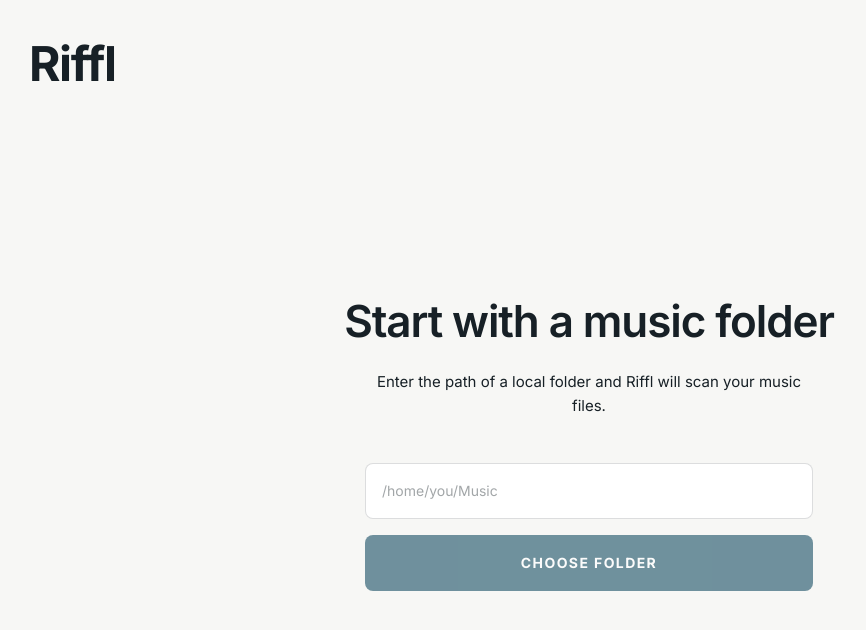
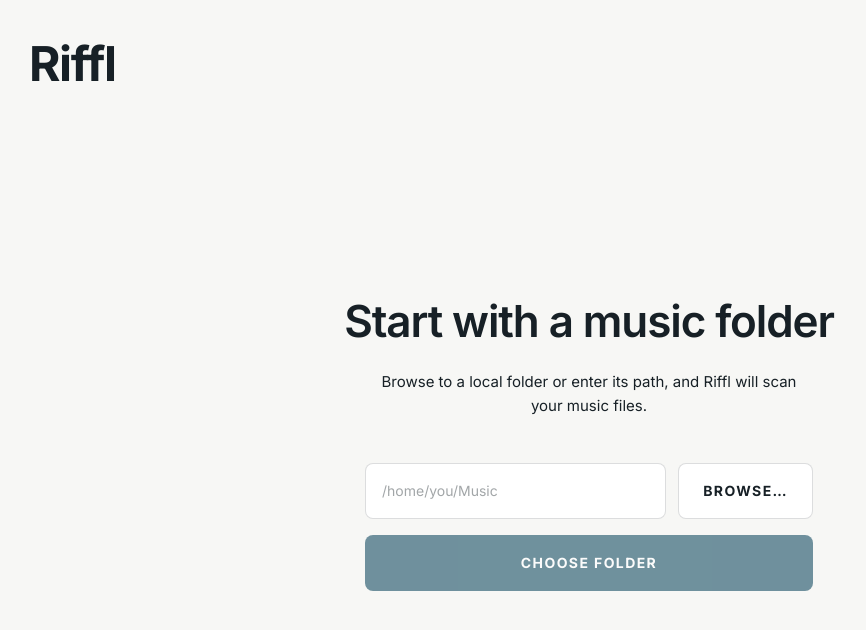
Before and after one commit to ItokianaRAKT/riffl-frontend, a React (Vite) app: page / in a window 1280 px wide. Shown: the top 630 px of the page, without its empty margins (51-917 px from the left). Built offline with nearby package versions, Linux system fonts and the light colour scheme.

Commit message:
feat: open the folder picker from the home screen

```diff
--- a/src/components/InitialEmptyState.tsx
+++ b/src/components/InitialEmptyState.tsx
@@ -1,4 +1,5 @@
-import type { FormEvent } from "react";
+import { useState, type FormEvent } from "react";
+import FolderPicker from "./FolderPicker";
 
 interface InitialEmptyStateProps {
   value: string;
@@ -15,6 +16,8 @@
   onChange,
   onSubmit,
 }: InitialEmptyStateProps) {
+  const [pickerOpen, setPickerOpen] = useState(false);
+
   const handleSubmit = (event: FormEvent<HTMLFormElement>) => {
     event.preventDefault();
     if (scanning || !value.trim()) return;
@@ -27,13 +30,15 @@
         Start with a music folder
       </h1>
       <p className="mt-6 max-w-md text-[15px] leading-relaxed text-ink">
-        Enter the path of a local folder and Riffl will scan your music files.
+        Browse to a local folder or enter its path, and Riffl will scan your
+        music files.
       </p>
 
       <form
         onSubmit={handleSubmit}
         className="mt-11 flex w-full max-w-md flex-col items-center gap-4"
       >
+        <div className="flex w-full flex-col gap-3 sm:flex-row sm:items-stretch">
           <label htmlFor="folder-path" className="sr-only">
             Music folder path
           </label>
@@ -46,8 +51,17 @@
             autoComplete="off"
             spellCheck={false}
             disabled={scanning}
-          className="h-14 w-full rounded-lg border border-[#172026]/15 bg-white px-4 text-left text-sm text-ink placeholder:text-ink/40 focus-visible:outline-2 focus-visible:outline-offset-2 focus-visible:outline-petroleum disabled:opacity-60"
+            className="h-14 w-full min-w-0 flex-1 rounded-lg border border-[#172026]/15 bg-white px-4 text-left text-sm text-ink placeholder:text-ink/40 focus-visible:outline-2 focus-visible:outline-offset-2 focus-visible:outline-petroleum disabled:opacity-60"
           />
+          <button
+            type="button"
+            onClick={() => setPickerOpen(true)}
+            disabled={scanning}
+            className="h-14 shrink-0 cursor-pointer rounded-lg border border-[#172026]/15 bg-white px-6 text-sm font-bold tracking-[0.1em] uppercase text-ink transition-colors duration-150 hover:bg-[#172026]/[0.06] focus-visible:outline-2 focus-visible:outline-offset-2 focus-visible:outline-petroleum active:translate-y-px disabled:cursor-not-allowed disabled:opacity-60 disabled:active:translate-y-0"
+          >
+            Browse…
+          </button>
+        </div>
         <button
           type="submit"
           disabled={scanning || !value.trim()}
@@ -58,7 +72,19 @@
       </form>
 
       {error ? (
-        <p className="mt-6 max-w-md text-sm font-medium text-alert">{error}</p>
+        <p role="alert" className="mt-6 max-w-md text-sm font-medium text-alert">
+          {error}
+        </p>
+      ) : null}
+
+      {pickerOpen ? (
+        <FolderPicker
+          onSelect={(path) => {
+            onChange(path);
+            setPickerOpen(false);
+          }}
+          onClose={() => setPickerOpen(false)}
+        />
       ) : null}
     </section>
   );
```
Lines whose indentation alone changed are shown as unchanged.
